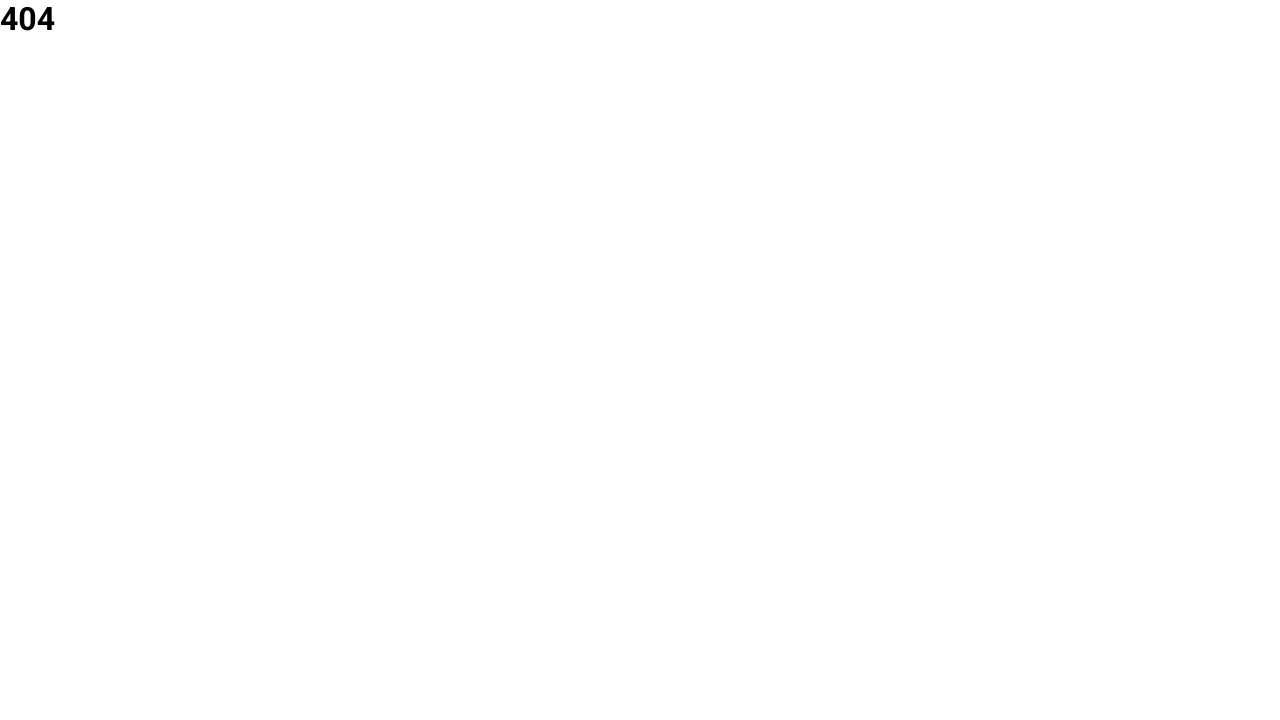
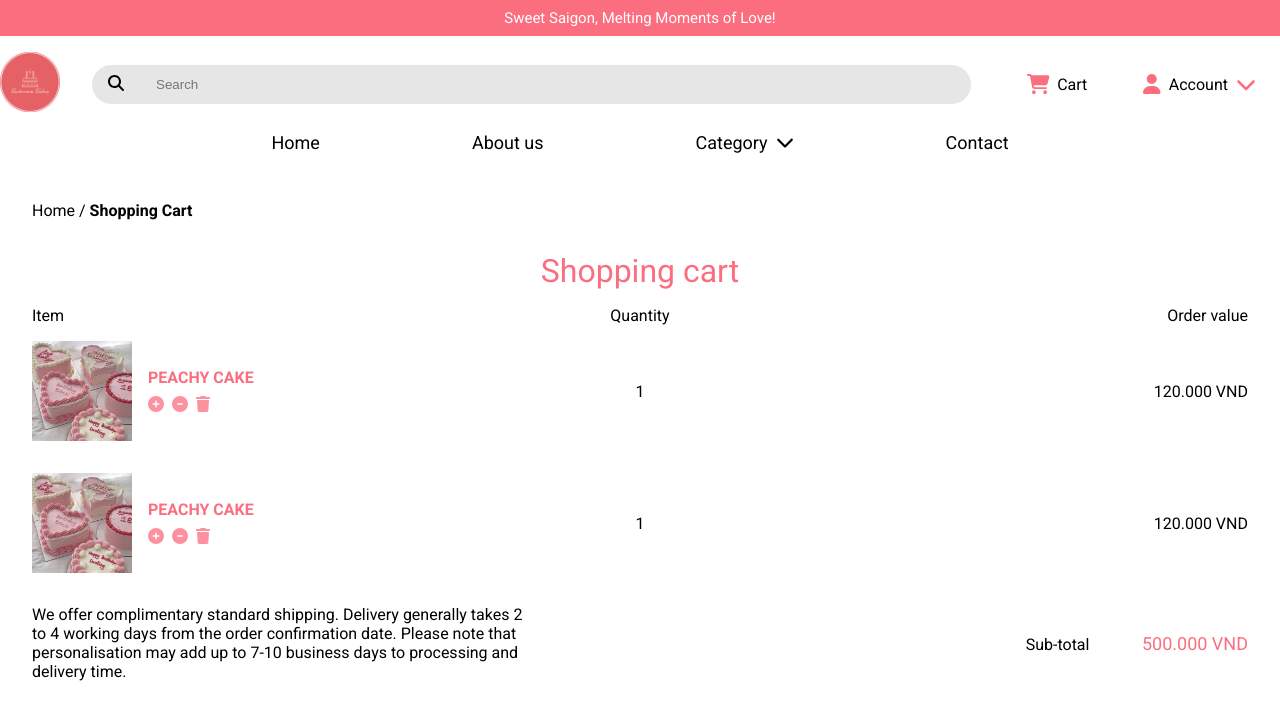
Before and after one commit to hphuc0324/EC2024-06-Frontend, a React (Create React App) app in the folder client/: page /cart in a window 1280 px wide. Shown: the top 720 px of the page. Built offline with nearby package versions, Linux system fonts and the light colour scheme.

Commit message:
create cart page UI

```diff
--- a/client/src/components/SearchBar/OtherActions/index.js
+++ b/client/src/components/SearchBar/OtherActions/index.js
@@ -1,4 +1,5 @@
 import classNames from 'classnames/bind';
+import { Link } from 'react-router-dom';
 import { FontAwesomeIcon } from '@fortawesome/react-fontawesome';
 import { faChevronDown, faShoppingCart, faUser } from '@fortawesome/free-solid-svg-icons';
 
@@ -34,9 +35,9 @@ function OtherActions() {
     return (
         <div className={cx('wrapper')}>
             <div className={cx('action')}>
-                <span className={cx('action-icon')}>
+                <Link to="/cart" className={cx('action-icon')}>
                     <FontAwesomeIcon icon={faShoppingCart} />
-                </span>
+                </Link>
                 <span className={cx('action-label')}>Cart</span>
             </div>
 
--- /dev/null
+++ b/client/src/features/Cart/CartItem/CartItem.module.scss
@@ -0,0 +1,46 @@
+.wrapper {
+    + .wrapper {
+        margin-top: 32px;
+    }
+
+    align-items: center;
+}
+
+.item-image {
+    width: 100px;
+    aspect-ratio: 1/1;
+}
+
+.item {
+    display: flex;
+    align-items: center;
+}
+
+.item-name {
+    color: var(--theme-color);
+    font-weight: 600;
+    text-transform: uppercase;
+}
+
+.item-info {
+    margin-left: 16px;
+}
+
+.item-action {
+    margin-top: 8px;
+}
+
+.action-icon {
+    color: var(--theme-color);
+    opacity: 0.75;
+
+    cursor: pointer;
+
+    &:hover {
+        opacity: 1;
+    }
+
+    + .action-icon {
+        margin-left: 8px;
+    }
+}
--- /dev/null
+++ b/client/src/features/Cart/CartItem/index.js
@@ -0,0 +1,49 @@
+import classNames from 'classnames/bind';
+import PropTypes from 'prop-types';
+
+import styles from './CartItem.module.scss';
+import images from 'assets/images';
+import { toVND } from 'utils/currencyConverter';
+import { FontAwesomeIcon } from '@fortawesome/react-fontawesome';
+import { faCircleMinus, faCirclePlus, faTrash } from '@fortawesome/free-solid-svg-icons';
+
+CartItem.propTypes = {
+    item: PropTypes.object.isRequired,
+    onQuantityChange: PropTypes.func.isRequired,
+};
+
+const cx = classNames.bind(styles);
+
+function CartItem(props) {
+    const { item, onQuantityChange } = props;
+
+    const handleQuantityChange = async (value) => {
+        await onQuantityChange(value);
+    };
+
+    return (
+        <div className={`row ${cx('wrapper')}`}>
+            <div className={`${cx('item')} col c-5`}>
+                <img className={cx('item-image')} src={images.homePanels[0]} />
+                <div className={cx('item-info')}>
+                    <span className={cx('item-name')}>{item.name || 'peachy cake'}</span>
+                    <div className={cx('item-action')}>
+                        <span className={cx('action-icon')}>
+                            <FontAwesomeIcon icon={faCirclePlus} onClick={() => handleQuantityChange(1)} />
+                        </span>
+                        <span className={cx('action-icon')}>
+                            <FontAwesomeIcon icon={faCircleMinus} onClick={() => handleQuantityChange(-1)} />
+                        </span>
+                        <span className={cx('action-icon')}>
+                            <FontAwesomeIcon icon={faTrash} onClick={() => handleQuantityChange(-1)} />
+                        </span>
+                    </div>
+                </div>
+            </div>
+            <div className="text-middle col c-2">{item.quantity || 1}</div>
+            <div className="text-end col c-5">{toVND(120000)}</div>
+        </div>
+    );
+}
+
+export default CartItem;
--- /dev/null
+++ b/client/src/features/Cart/CartList/CartList.module.scss
@@ -0,0 +1,3 @@
+.list-header {
+    margin: 16px 0;
+}
--- /dev/null
+++ b/client/src/features/Cart/CartList/index.js
@@ -0,0 +1,36 @@
+import classNames from 'classnames/bind';
+import PropTypes from 'prop-types';
+
+import styles from './CartList.module.scss';
+import CartItem from '../CartItem';
+
+CartList.propTypes = {
+    cartItems: PropTypes.array.isRequired,
+};
+
+const cx = classNames.bind(styles);
+
+function CartList(props) {
+    const { cartItems } = props;
+
+    const hanldeChange = (value) => {
+        console.log(value);
+    };
+
+    return (
+        <div className={cx('wrapper')}>
+            <div className={`grid ${cx('cart-item-list')}`}>
+                <div className={`${cx('list-header')} row`}>
+                    <div className="col c-5">Item</div>
+                    <div className="text-middle col c-2">Quantity</div>
+                    <div className="text-end col c-5">Order value</div>
+                </div>
+                {cartItems.map((item, index) => (
+                    <CartItem key={index} item={{}} onQuantityChange={hanldeChange} />
+                ))}
+            </div>
+        </div>
+    );
+}
+
+export default CartList;
--- a/client/src/globalStyles/globalStyles.scss
+++ b/client/src/globalStyles/globalStyles.scss
@@ -34,3 +34,11 @@ ul {
 li {
     text-decoration: none;
 }
+
+.text-middle {
+    text-align: center;
+}
+
+.text-end {
+    text-align: end;
+}
--- /dev/null
+++ b/client/src/pages/Cart/Cart.module.scss
@@ -0,0 +1,51 @@
+.wrapper {
+    padding: 32px;
+}
+
+.page-path {
+    display: block;
+    margin-bottom: 32px;
+}
+
+.cart-title {
+    display: block;
+    width: 100%;
+
+    text-align: center;
+    font-size: 3.2rem;
+    color: var(--theme-color);
+}
+
+.total-price {
+    color: var(--theme-color);
+    font-size: 1.8rem;
+    margin-left: 48px;
+}
+
+.sub-info {
+    align-items: center;
+    margin: 32px 0;
+}
+
+.change-path-btn {
+    display: block;
+    width: 280px;
+    margin: 64px 0;
+
+    text-align: center;
+    font-weight: 600;
+    color: black;
+    background-color: rgba(217, 217, 217, 0.8);
+    border-radius: 5px;
+
+    &:hover {
+        background-color: rgba(217, 217, 217, 1);
+    }
+}
+
+.empty-cart {
+    display: flex;
+    flex-direction: column;
+    align-items: center;
+    margin-top: 64px;
+}
--- /dev/null
+++ b/client/src/pages/Cart/index.js
@@ -0,0 +1,51 @@
+import classNames from 'classnames/bind';
+
+import CartList from 'features/Cart/CartList';
+
+import styles from './Cart.module.scss';
+import { toVND } from 'utils/currencyConverter';
+import Button from 'components/Button';
+
+const cx = classNames.bind(styles);
+
+function Cart() {
+    const cartItems = [1, 2];
+
+    return (
+        <div className={cx('wrapper')}>
+            <span className={cx('page-path')}>
+                Home / <b>Shopping Cart</b>
+            </span>
+            <span className={cx('cart-title')}>Shopping cart</span>
+
+            {cartItems.length > 0 && (
+                <div className={cx('cart-items')}>
+                    <CartList cartItems={cartItems} />
+                    <div className={`row ${cx('sub-info')}`}>
+                        <div className="col c-5">
+                            We offer complimentary standard shipping. Delivery generally takes 2 to 4 working days from
+                            the order confirmation date. Please note that personalisation may add up to 7-10 business
+                            days to processing and delivery time.
+                        </div>
+                        <div className="col c-2"></div>
+                        <div className="col c-5 text-end">
+                            Sub-total
+                            <span className={cx('total-price')}> {toVND(500000)}</span>
+                        </div>
+                    </div>
+                </div>
+            )}
+
+            {cartItems.length === 0 && (
+                <div className={cx('empty-cart')}>
+                    <span>Your cart is empty</span>
+                    <Button to="/category" classNames={cx('change-path-btn')}>
+                        Continue to shopping
+                    </Button>
+                </div>
+            )}
+        </div>
+    );
+}
+
+export default Cart;
--- a/client/src/pages/index.js
+++ b/client/src/pages/index.js
@@ -6,3 +6,4 @@ export { default as ContactPage } from './Contact';
 export { default as SearchPage } from './Search';
 export { default as CategoryPage } from './Category';
 export { default as ProductPage } from './Product';
+export { default as CartPage } from './Cart';
--- a/client/src/routes/index.js
+++ b/client/src/routes/index.js
@@ -1,5 +1,6 @@
 import * as layouts from 'layouts';
 import * as pages from 'pages';
+import { element } from 'prop-types';
 
 const routes = [
     {
@@ -40,6 +41,11 @@ const routes = [
         element: pages.ProductPage,
         layout: layouts.DefaultLayout,
     },
+    {
+        path: '/cart',
+        element: pages.CartPage,
+        layout: layouts.DefaultLayout,
+    },
 ];
 
 export default routes;
```
